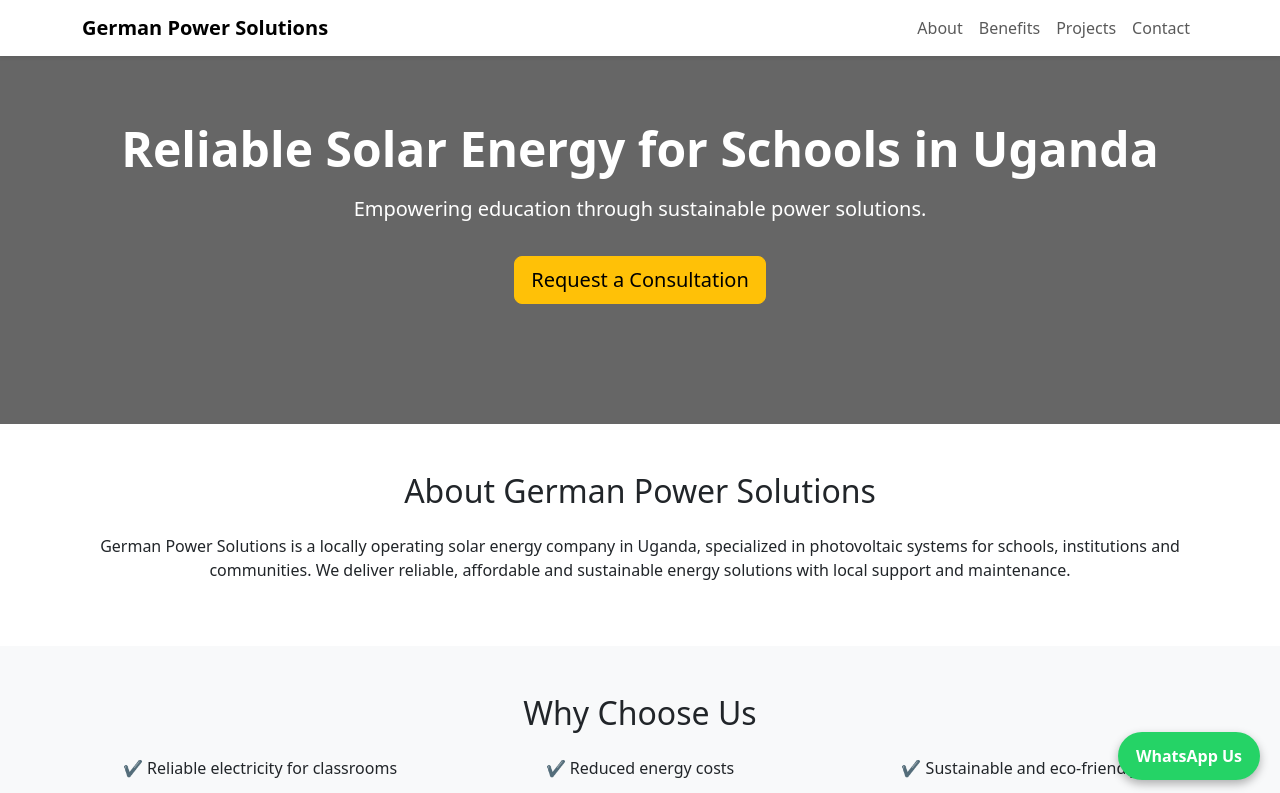
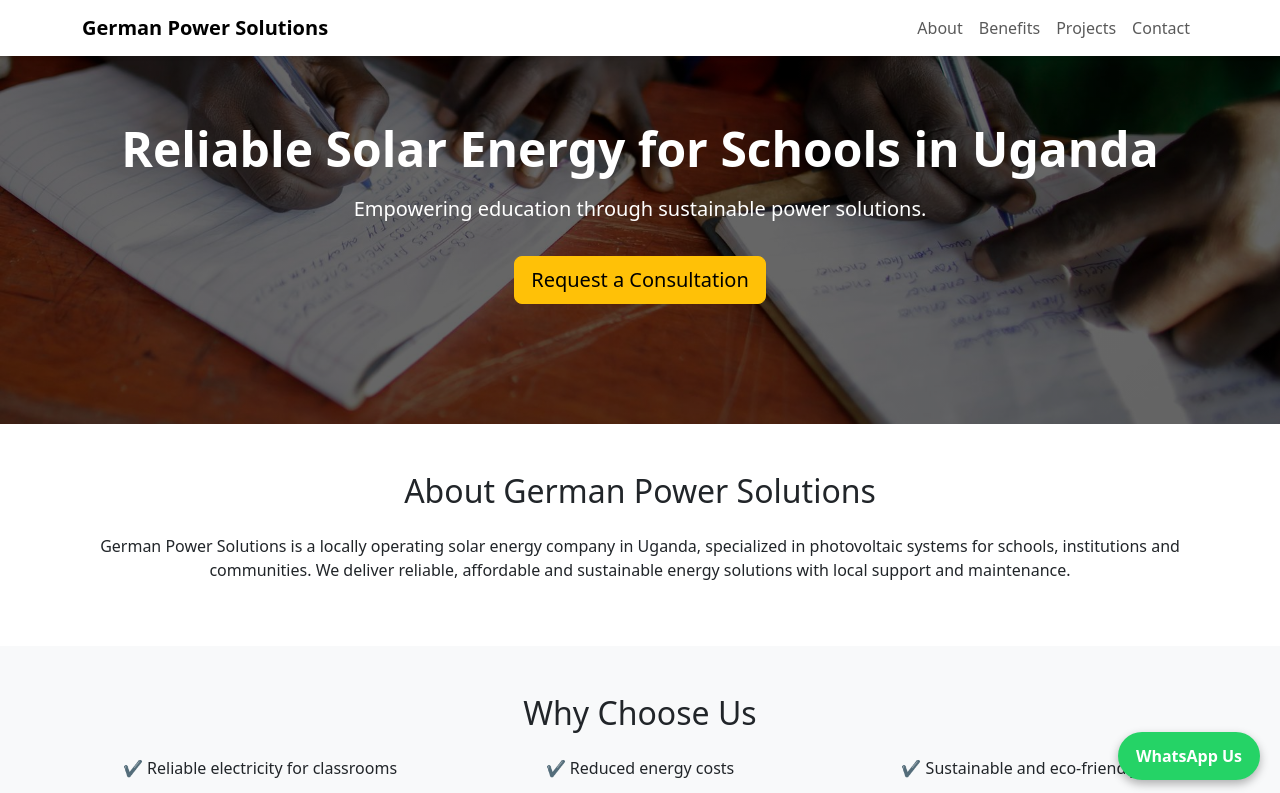
Before and after one commit to walthierer/solar4schools, a plain HTML site: page index.html in a window 1280 px wide. Shown: the top 793 px of the page. Drawn offline with nearby package versions, Linux system fonts and the light colour scheme.

Commit message:
header image

```diff
--- a/css/style.css
+++ b/css/style.css
@@ -2,7 +2,7 @@
 
 .hero {
     background: linear-gradient(rgba(0,0,0,0.6), rgba(0,0,0,0.6)),
-    url("assets/images/uganda-schule.jpg") center/cover no-repeat;
+    url("../assets/images/uganda-schule.jpg") center/cover no-repeat;
     color: white;
     padding: 120px 0;
 }
```
